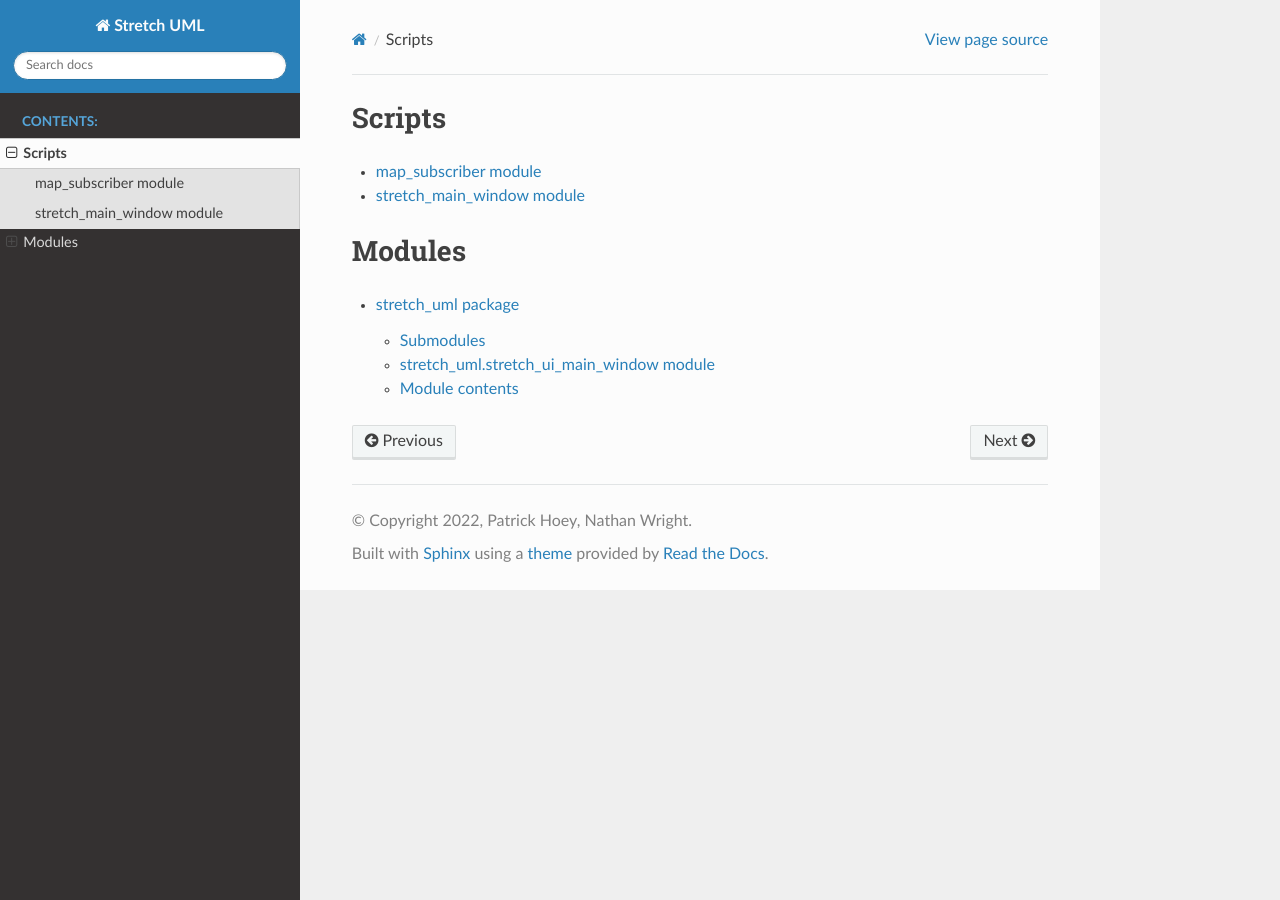
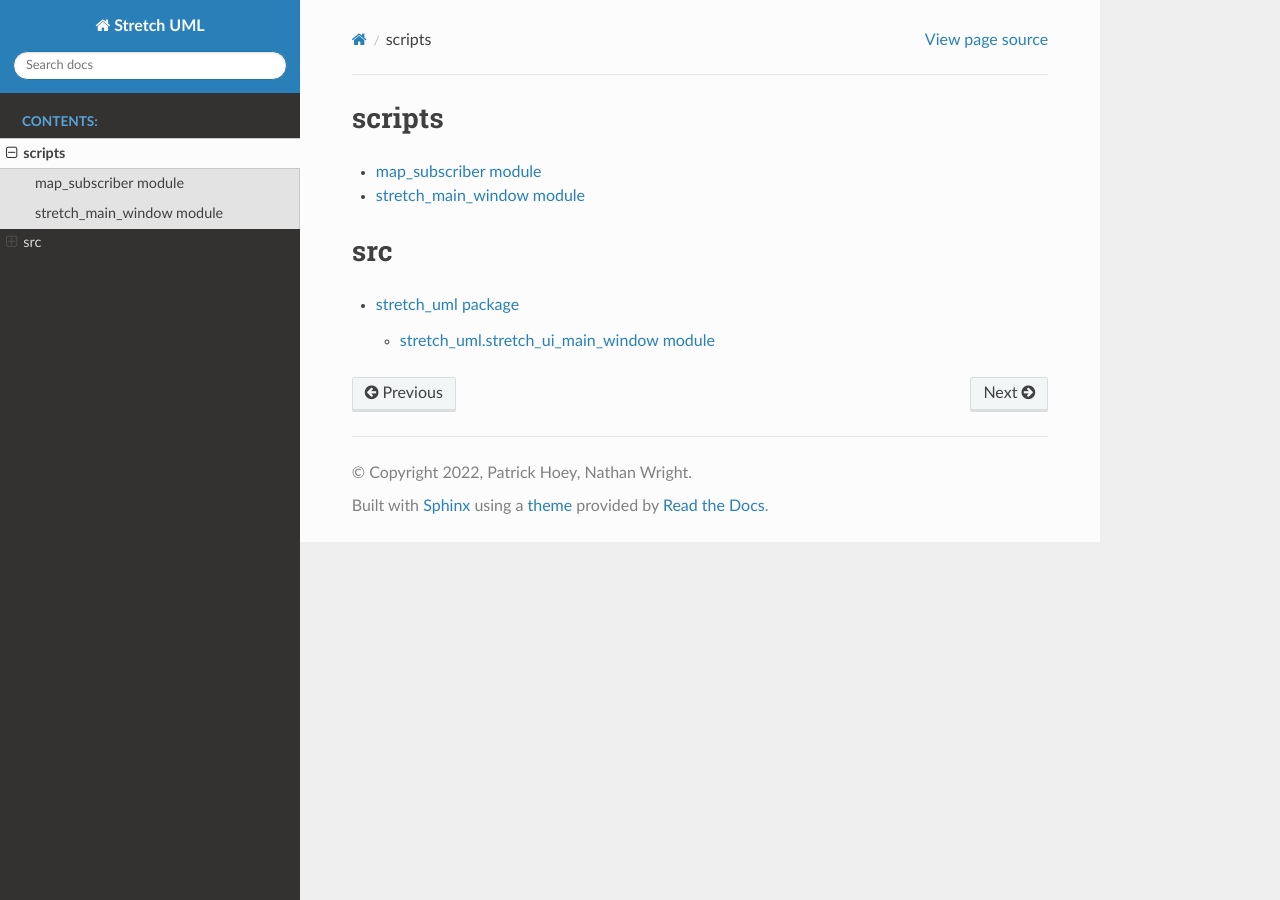
Before and after one commit to PatrickCPE/stretch_uml, a Sphinx documentation site: the page built from docs/source/modules/modules.rst, in a window 1280 px wide. Built offline with Sphinx 7.4.7 and the Read the Docs theme 2.0.0, drawn with Linux system fonts in a browser that asks for light colours.

Commit message:
Plz fix RTD

```diff
--- a/docs/source/conf.py
+++ b/docs/source/conf.py
@@ -14,6 +14,7 @@
 import sys
 # sys.path.insert(0, os.path.abspath('.'))
 sys.path.insert(0, os.path.abspath('../../scripts/gui'))
+sys.path.insert(0, os.path.abspath('../../src/stretch_uml'))
 
 
 
--- a/docs/source/modules/modules.rst
+++ b/docs/source/modules/modules.rst
@@ -1,4 +1,4 @@
-Scripts
+scripts
 =======
 
 .. toctree::
@@ -7,9 +7,8 @@
    map_subscriber
    stretch_main_window
 
-
-Modules
-=======
+src
+===
 .. toctree::
    :maxdepth: 4
 
```
Also changed, not shown: docs/source/modules/stretch_uml.rst (+3 -6 lines).
